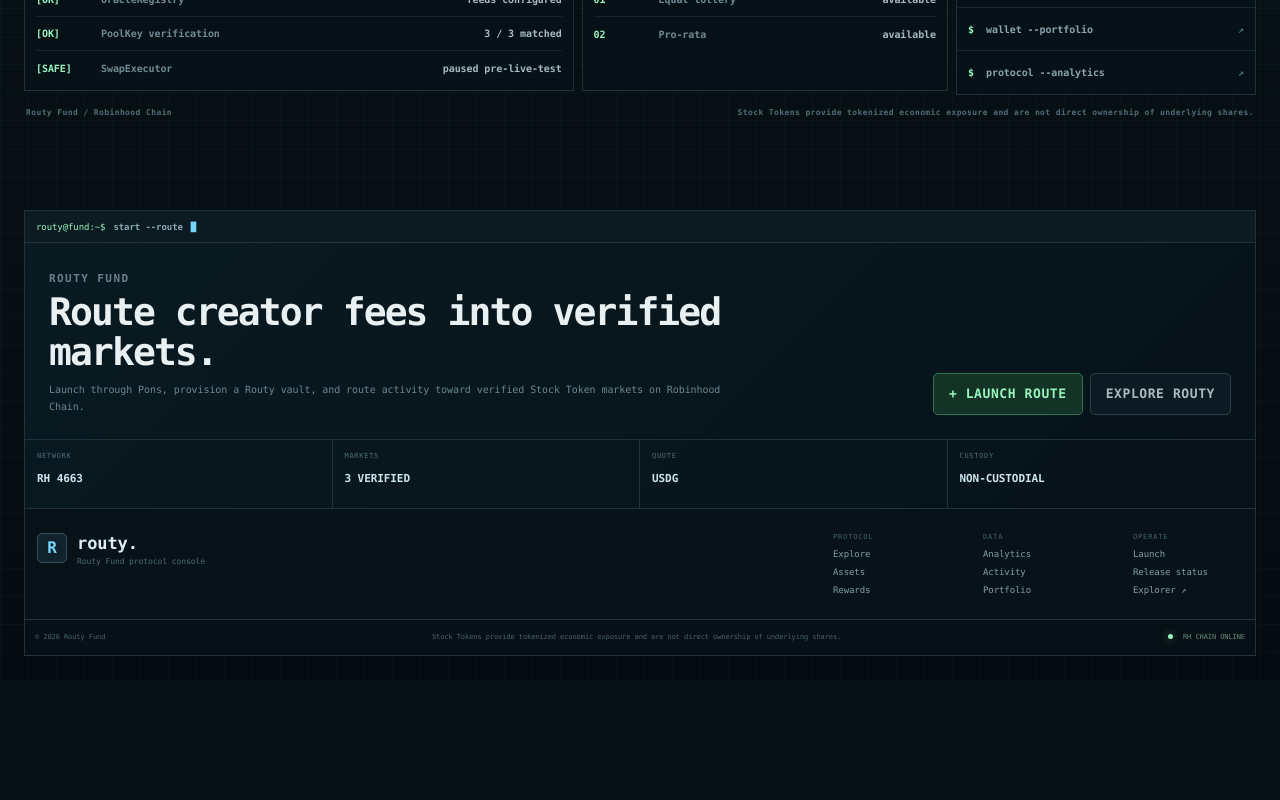
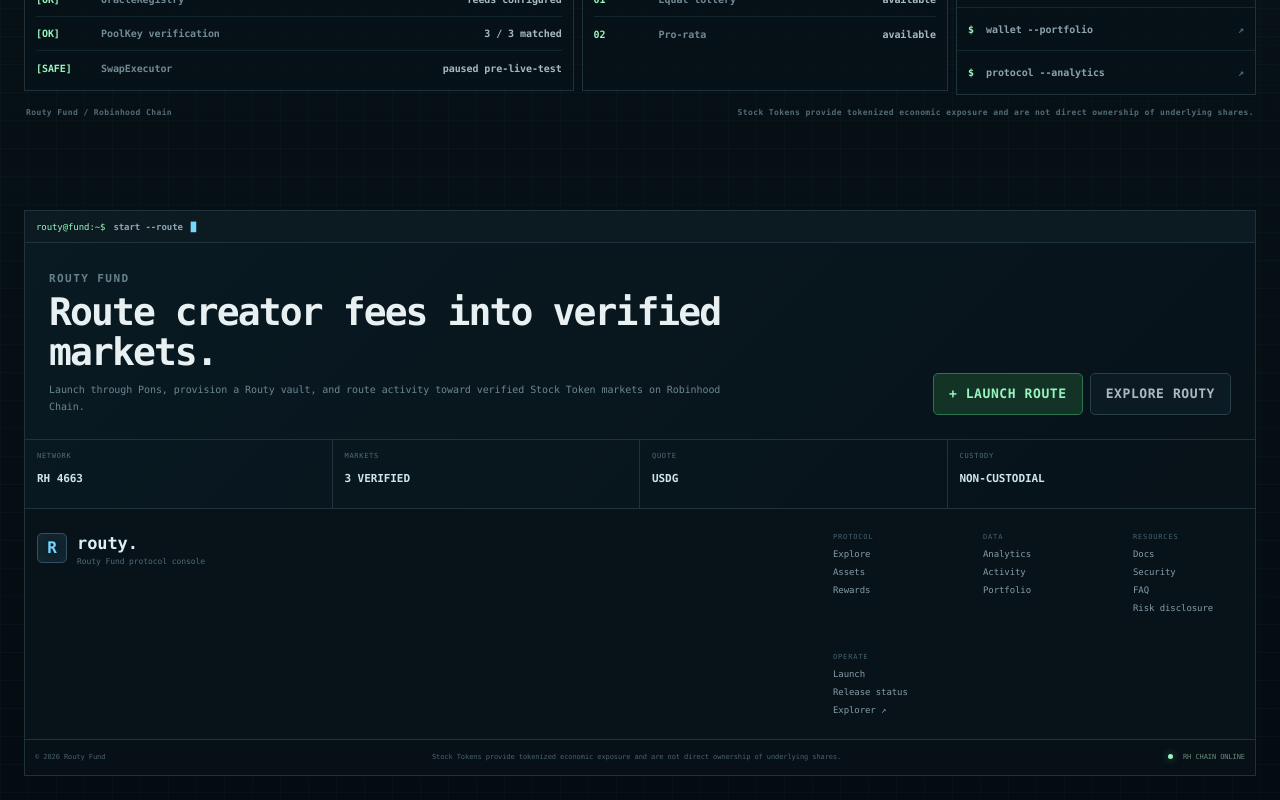
Before and after one commit to RoutyFund/Routy-Fund, a Next.js app: page / in a window 1280 px wide. Shown: the part 636-1436 px from the top of the page. Before the commit the page ends 1316 px from the top, so only its background shows below. Built offline with nearby package versions, Linux system fonts and the light colour scheme; no server answers.

Commit message:
ui: add documentation resources to footer

```diff
--- a/src/components/TerminalFooter.tsx
+++ b/src/components/TerminalFooter.tsx
@@ -18,7 +18,7 @@ export default function TerminalFooter(){
    <div className="terminal-footer-links">
     <div><span>PROTOCOL</span><Link href="/explore">Explore</Link><Link href="/assets">Assets</Link><Link href="/rewards">Rewards</Link></div>
     <div><span>DATA</span><Link href="/analytics">Analytics</Link><Link href="/activity">Activity</Link><Link href="/portfolio">Portfolio</Link></div>
-    <div><span>OPERATE</span><Link href="/launch">Launch</Link><Link href="/deploy/release">Release status</Link><a href="https://robinhoodchain.blockscout.com" target="_blank" rel="noreferrer">Explorer ↗</a></div>
+    <div><span>RESOURCES</span><Link href="/docs">Docs</Link><Link href="/docs/security">Security</Link><Link href="/docs/faq">FAQ</Link><Link href="/docs/risk">Risk disclosure</Link></div><div><span>OPERATE</span><Link href="/launch">Launch</Link><Link href="/deploy/release">Release status</Link><a href="https://robinhoodchain.blockscout.com" target="_blank" rel="noreferrer">Explorer ↗</a></div>
    </div>
   </div>
   <div className="terminal-footer-bottom">
```
